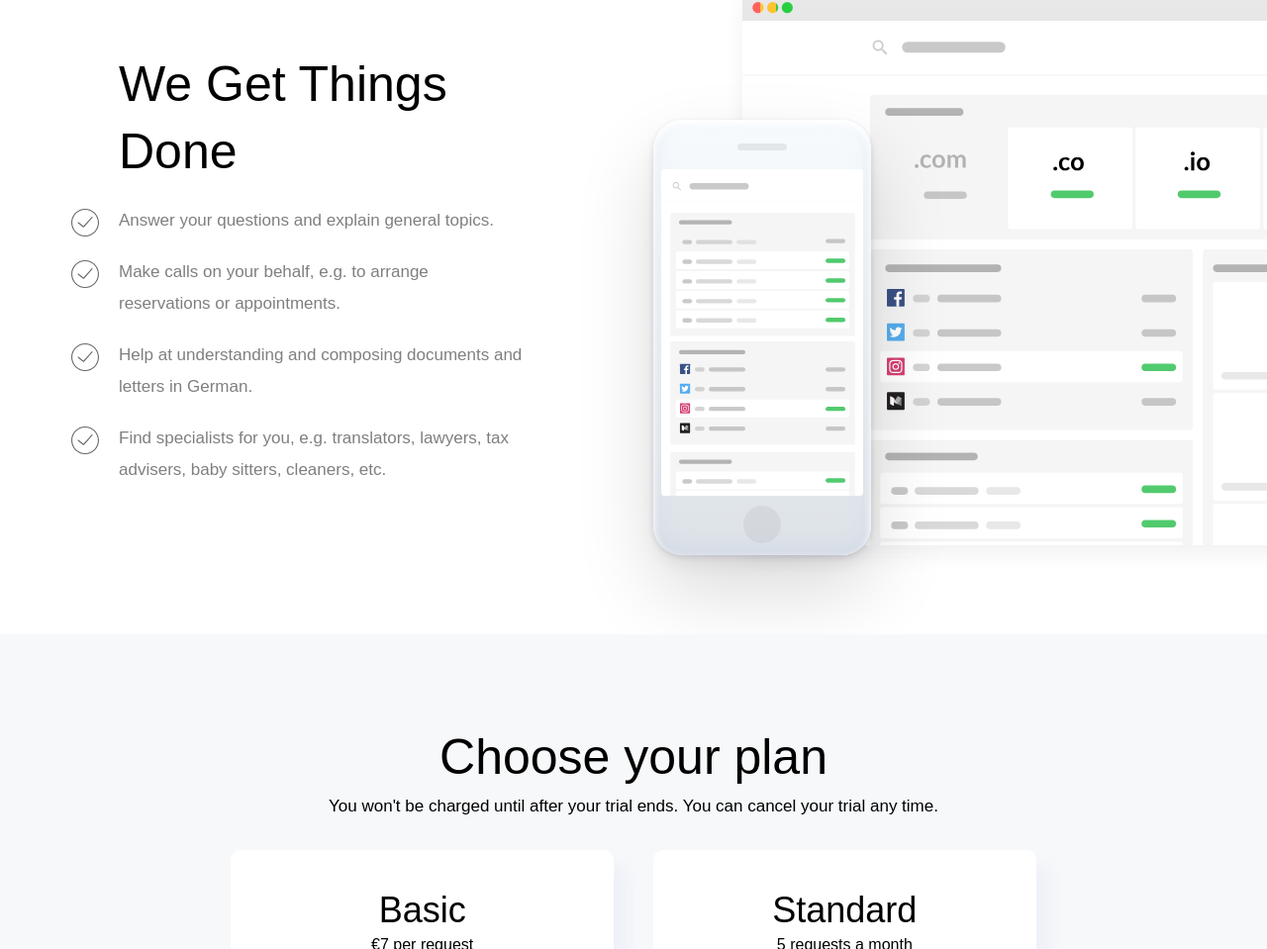
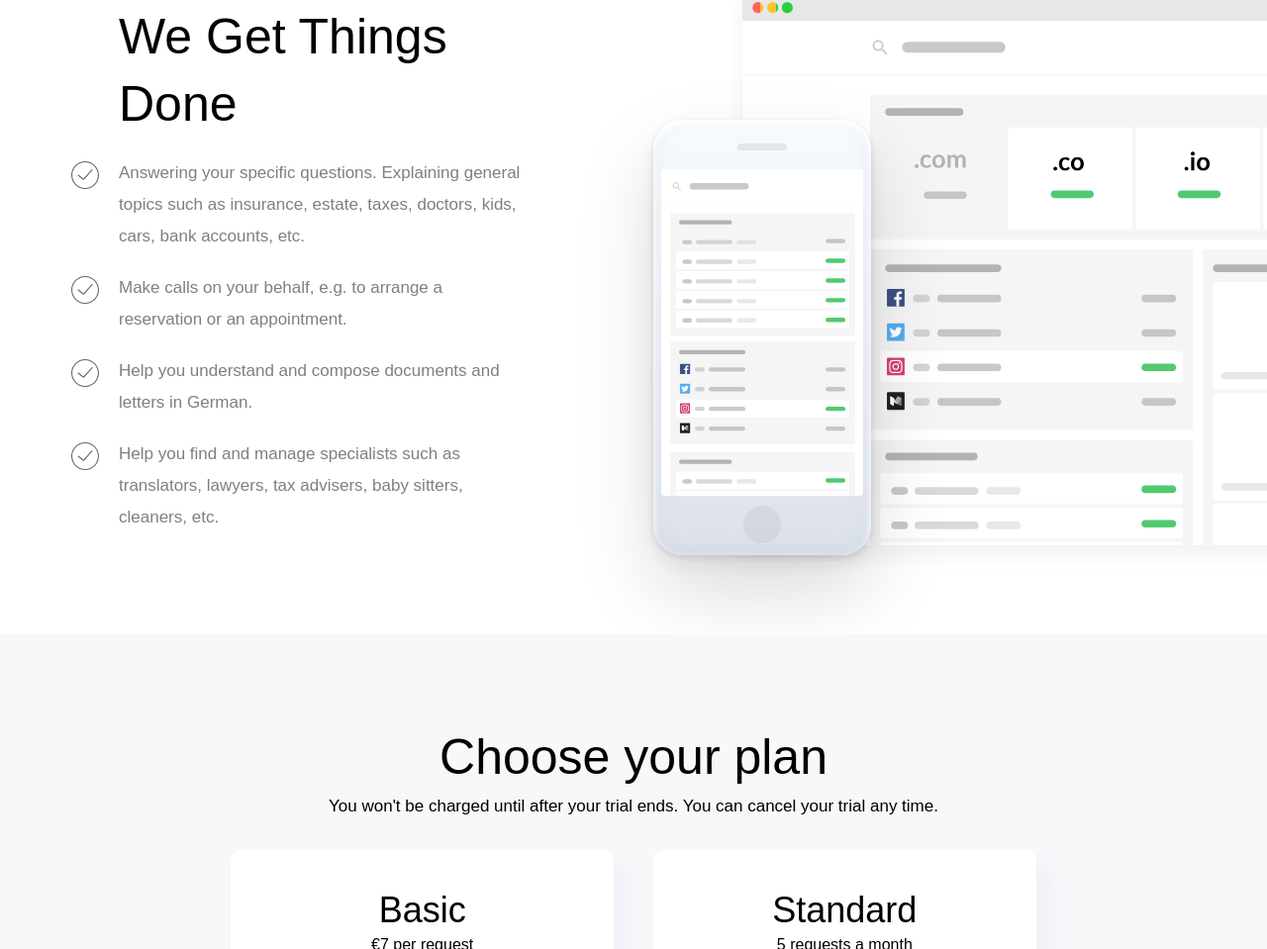
Before and after one commit to cheptsov/a11, a plain HTML site: page index.html in a window 1280 px wide. Shown: the part 1213-2172 px from the top of the page at 99% size. Drawn offline with Linux system fonts and the light colour scheme.

Commit message:
Version 5

```diff
--- a/index.html
+++ b/index.html
@@ -96,20 +96,22 @@
             </div>
             <div class="steps">
                 <div class="emoji"><img class="mask-img" src="img/success.svg" width="28px"></div>
-                <p class="paragraph">Answer your questions and explain general topics.</p>
+                <p class="paragraph">Answering your specific questions. Explaining general topics such as insurance,
+                    estate, taxes, doctors, kids, cars, bank accounts, etc.</p>
             </div>
             <div class="steps">
                 <div class="emoji"><img class="mask-img" src="img/success.svg" width="28px"></div>
-                <p class="paragraph">Make calls on your behalf, e.g. to arrange reservations or appointments.</p>
+                <p class="paragraph">Make calls on your behalf, e.g. to arrange a reservation or an appointment.</p>
             </div>
             <div class="steps">
                 <div class="emoji"><img class="mask-img" src="img/success.svg" width="28px"></div>
-                <p class="paragraph">Help at understanding and composing documents and letters in German.</p>
+                <p class="paragraph">Help you understand and compose documents and letters in German.</p>
             </div>
             <div class="steps">
                 <div class="emoji"><img class="mask-img" src="img/success.svg" width="28px"></div>
-                <p class="paragraph">Find specialists for you, e.g. translators,
-                    lawyers, tax advisers, baby sitters, cleaners, etc.</p>
+                <p class="paragraph">Help you find and manage specialists such as
+                    translators, lawyers,
+                    tax advisers, baby sitters, cleaners, etc.</p>
             </div>
         </div>
         <div class="col-1">
```
